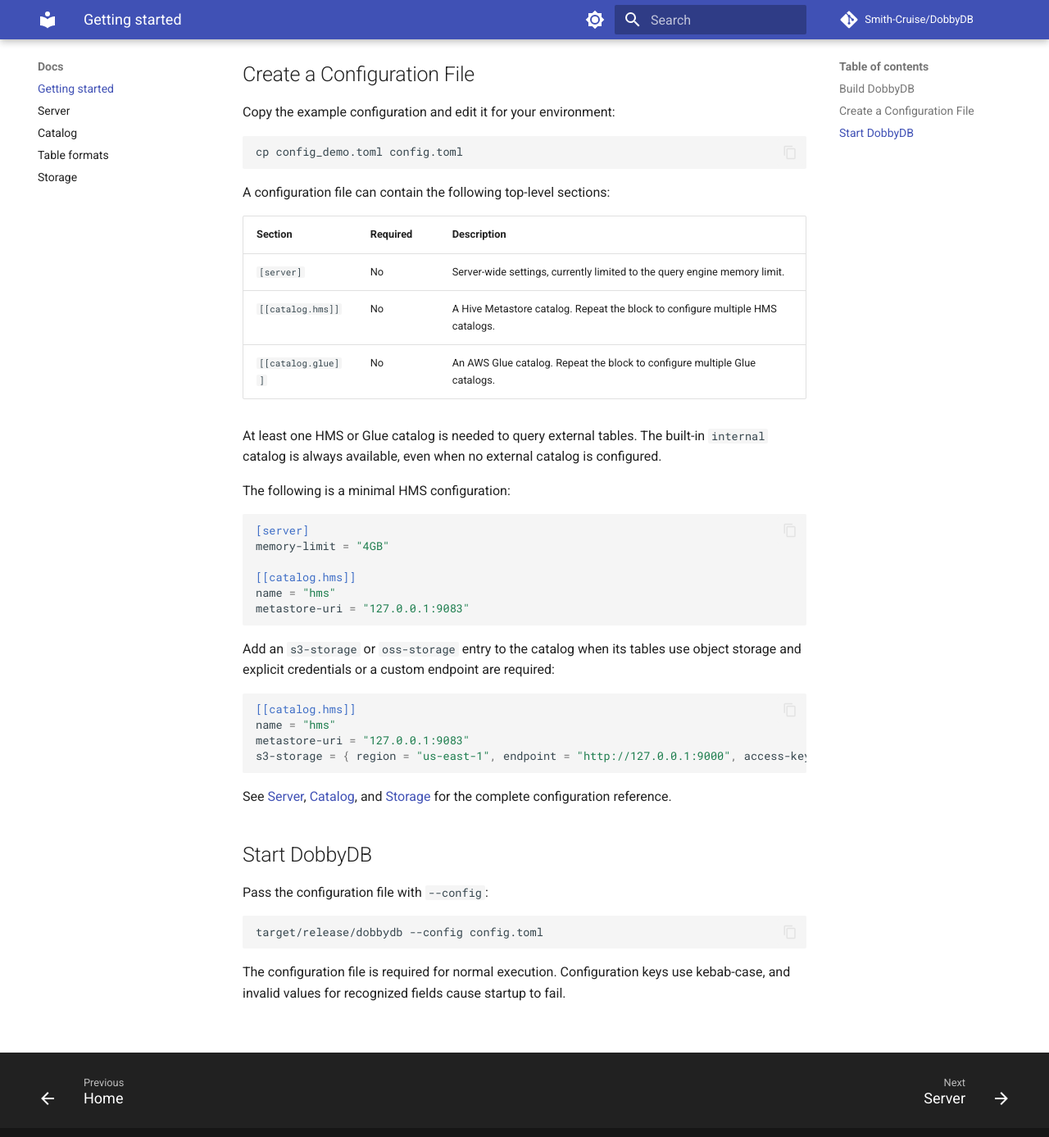
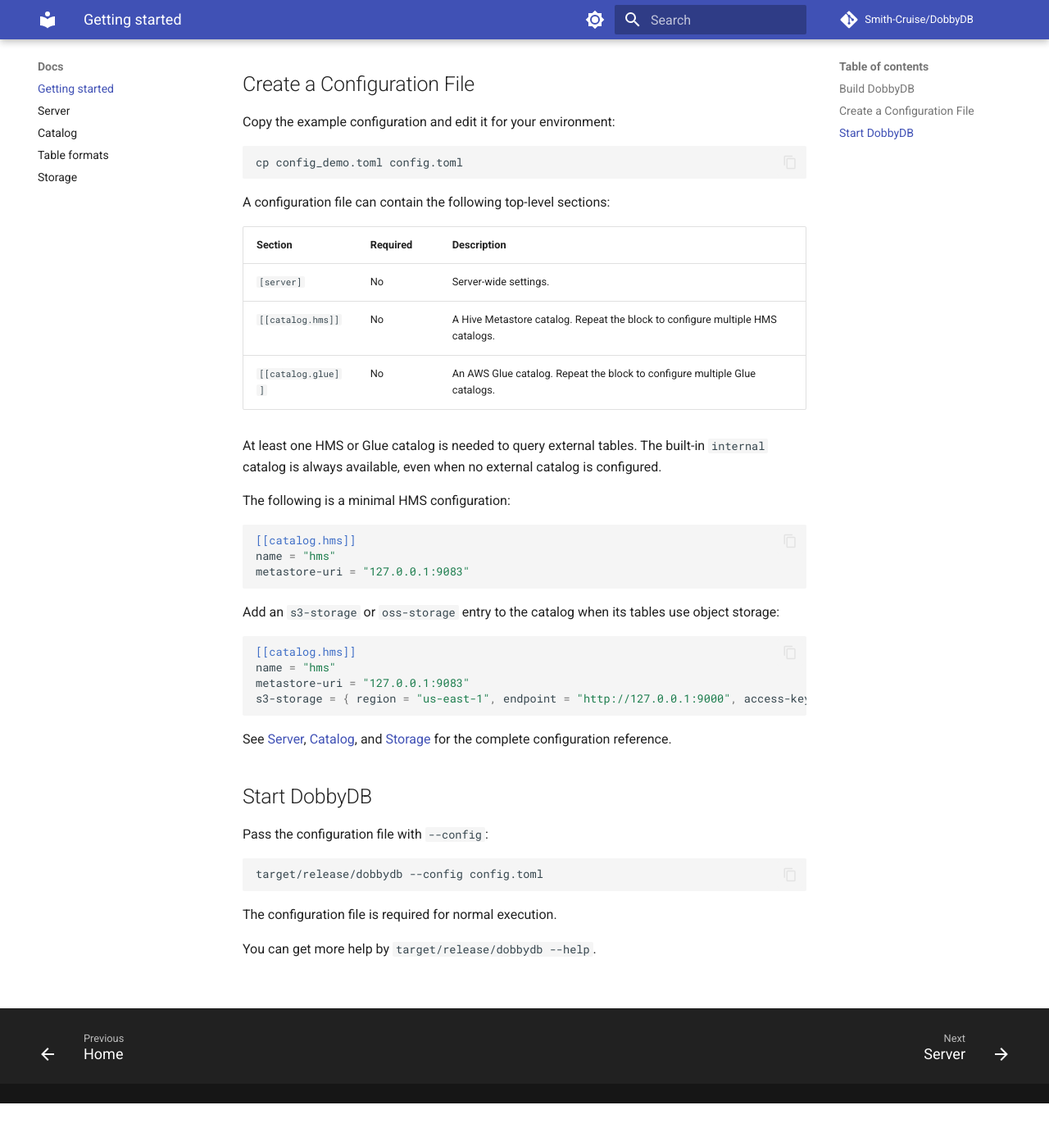
Before and after one commit to Smith-Cruise/DobbyDB, an MkDocs documentation site: the page built from docs/getting-started.md, in a window 1280 px wide and 1400 px high, scrolled down 460 px. Shown: the top 1387 px of the window at 82% size. Built offline with MkDocs 1.6.1 and Material for MkDocs 9.7.7, drawn with Linux system fonts in a browser that asks for light colours; comment, search, counter and statistics services are not loaded; after the commit the page ends 1806 px from its top, so only the background shows below that; some of the changed text lies outside the part shown.

Commit message:
finish getting started
Signed-off-by: Smith Cruise <chendingchao1@126.com>

````diff
--- a/docs/getting-started.md
+++ b/docs/getting-started.md
@@ -1,8 +1,6 @@
 # Getting Started
 
-DobbyDB reads its configuration from a TOML file. The configuration defines
-the query engine's memory limit, catalogs, and the storage credentials used to
-read table data.
+DobbyDB's philosophy is to be simple, run on a single machine, and be easy to use.
 
 ## Build DobbyDB
 
@@ -10,7 +8,9 @@
 root:
 
 ```bash
-./build.sh
+git clone https://github.com/smith-Cruise/dobbydb/
+cd DobbyDb
+cargo build --release
 ```
 
 The binary is written to `target/release/dobbydb`.
@@ -27,7 +27,7 @@
 
 | Section | Required | Description |
 | --- | --- | --- |
-| `[server]` | No | Server-wide settings, currently limited to the query engine memory limit. |
+| `[server]` | No | Server-wide settings. |
 | `[[catalog.hms]]` | No | A Hive Metastore catalog. Repeat the block to configure multiple HMS catalogs. |
 | `[[catalog.glue]]` | No | An AWS Glue catalog. Repeat the block to configure multiple Glue catalogs. |
 
@@ -38,16 +38,12 @@
 The following is a minimal HMS configuration:
 
 ```toml
-[server]
-memory-limit = "4GB"
-
 [[catalog.hms]]
 name = "hms"
 metastore-uri = "127.0.0.1:9083"
 ```
 
-Add an `s3-storage` or `oss-storage` entry to the catalog when its tables use
-object storage and explicit credentials or a custom endpoint are required:
+Add an `s3-storage` or `oss-storage` entry to the catalog when its tables use object storage:
 
 ```toml
 [[catalog.hms]]
@@ -67,5 +63,6 @@
 target/release/dobbydb --config config.toml
 ```
 
-The configuration file is required for normal execution. Configuration keys
-use kebab-case, and invalid values for recognized fields cause startup to fail.
+The configuration file is required for normal execution.
+
+You can get more help by `target/release/dobbydb --help`.
````
Also changed, not shown: 1 other file.
